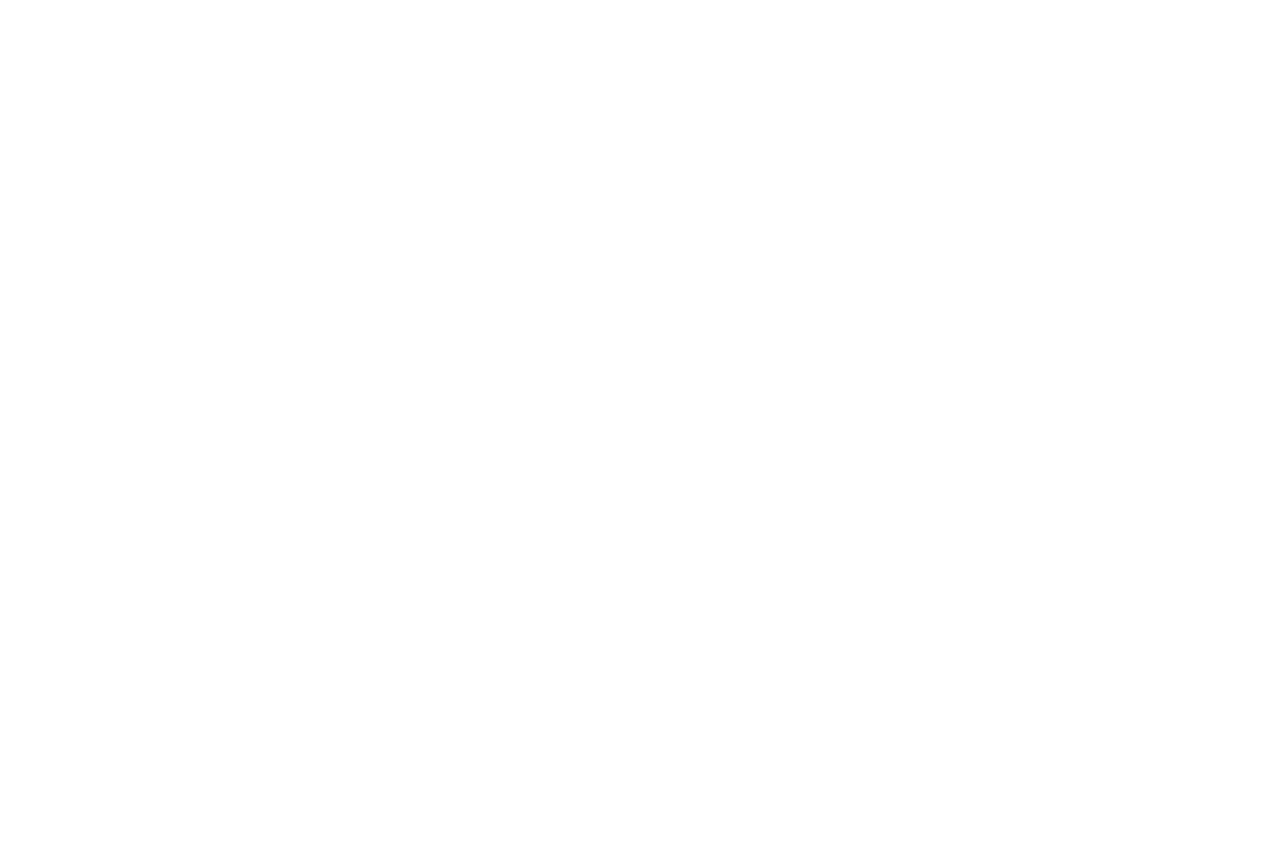
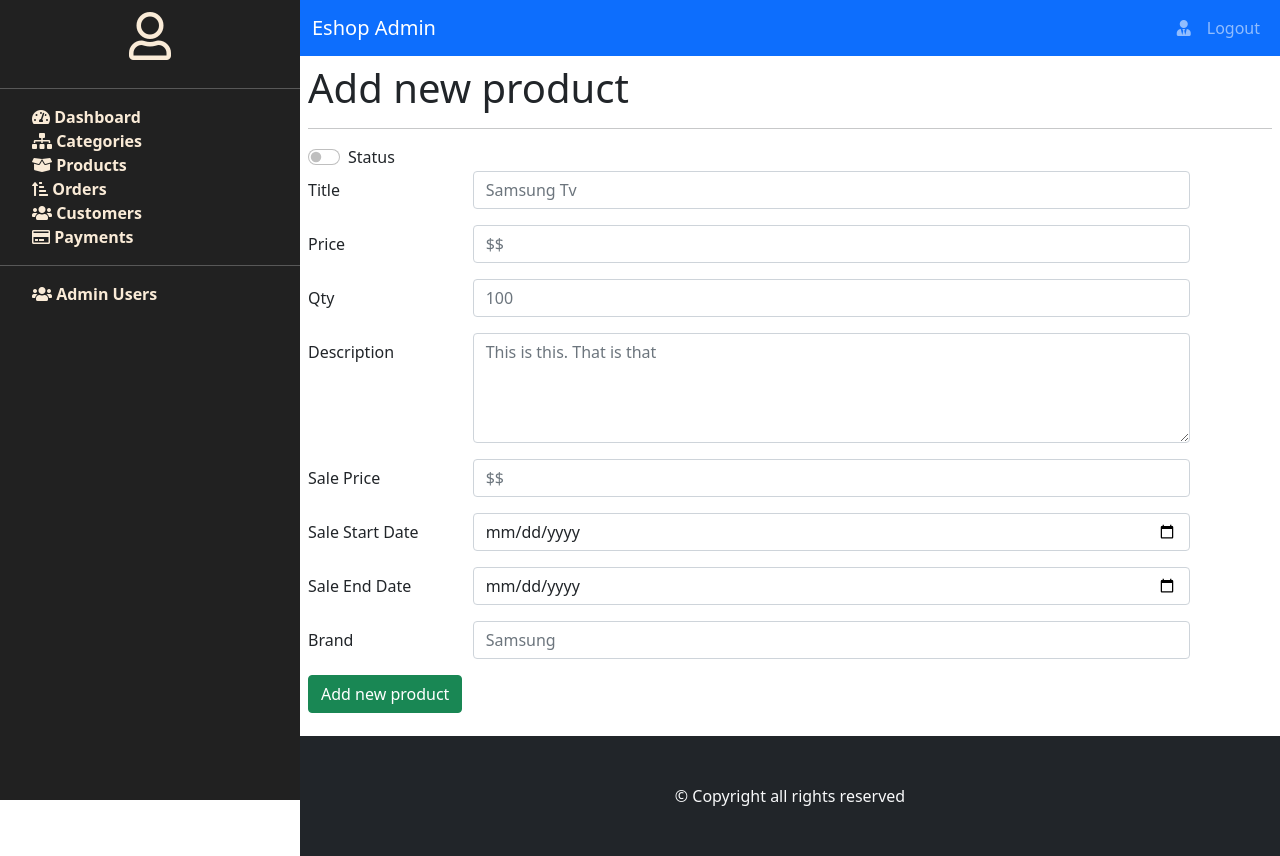
Before and after one commit to apabaad/ecommerce-admin-cms-react, a React (Create React App) app: page /product/new in a window 1280 px wide. Before the commit the page ends 800 px from the top, so only its background shows below. Built offline with nearby package versions, Linux system fonts and the light colour scheme; sample sign-in values are in the browser's storage.

Commit message:
delete api integrated, add product UI added

```diff
--- a/src/App.js
+++ b/src/App.js
@@ -9,6 +9,7 @@ import Category from './pages/category/Category';
 import Payment from './pages/payment/Payment';
 import Customer from './pages/customer/Customer';
 import Product from './pages/product/Product';
+import AddProduct from './pages/product/AddProduct';
 import Order from './pages/order/Order';
 import PrivateRoute from './components/private-route/PrivateRoute';
 import AdminProfile from './pages/admin-profile/AdminProfile';
@@ -37,6 +38,9 @@ function App() {
           <PrivateRoute path="/products">
             <Product />
           </PrivateRoute>
+          <PrivateRoute path="/product/new">
+            <AddProduct />
+          </PrivateRoute>
 
           <PrivateRoute path="/payments">
             <Payment />
--- a/src/apis/productApi.js
+++ b/src/apis/productApi.js
@@ -19,3 +19,16 @@ export const fetchProduct = async (slug) => {
     return error?.response?.data || { status: 'error', message: error.message };
   }
 };
+
+export const deleteProduct = async (_id) => {
+  try {
+    const { data } = await axios.delete(productAPI + '/' + _id, {
+      headers: {
+        Authorization: window.localStorage.getItem('refreshJWT'),
+      },
+    });
+    return data;
+  } catch (error) {
+    return error?.response?.data || { status: 'error', message: error.message };
+  }
+};
--- /dev/null
+++ b/src/components/add-product-form/AddProductForm.js
@@ -0,0 +1,88 @@
+import React, { useState } from 'react';
+import { Card, Col, Form, Row, Button, Spinner, Alert } from 'react-bootstrap';
+import GlobalForm from '../form-group/FromGroup';
+
+const initialState = {
+  status: true,
+  title: 'samg tv',
+  price: 500,
+  qty: 50,
+  description: 'Save your money',
+  categories: 'electoronics',
+  salePrice: 0,
+  saleStartDate: '',
+  saleEndDate: '',
+  brand: 'samsung',
+};
+
+const inputFields = [
+  {
+    label: 'Title',
+    name: 'title',
+    placeholder: 'Samsung Tv',
+    required: true,
+  },
+  {
+    label: 'Price',
+    name: 'price',
+    type: 'number',
+    placeholder: '$$',
+  },
+
+  {
+    label: 'Qty',
+    name: 'qty',
+    type: 'number',
+    required: true,
+    placeholder: '100',
+  },
+  {
+    label: 'Description',
+    name: 'description',
+    as: 'textarea',
+    rows: 4,
+    placeholder: 'This is this. That is that',
+  },
+  {
+    label: 'Sale Price',
+    name: 'salePrice',
+    type: 'number',
+    placeholder: '$$',
+    required: true,
+  },
+  {
+    label: 'Sale Start Date',
+    name: 'saleStartDate',
+    type: 'date',
+  },
+  {
+    label: 'Sale End Date',
+    name: 'saleEndDate',
+    type: 'date',
+  },
+  {
+    label: 'Brand',
+    name: 'brand',
+    type: 'text',
+    placeholder: 'Samsung',
+  },
+];
+const AddProductForm = () => {
+  const [product, setProduct] = useState(initialState);
+  return (
+    <div>
+      <Form>
+        <Form.Check type="switch" id="custom-switch" label="Status" required />
+
+        {inputFields.map((row, i) => {
+          return <GlobalForm {...row} />;
+        })}
+        <Button variant="success" type="submit">
+          Add new product
+        </Button>
+      </Form>
+    </div>
+  );
+};
+
+export default AddProductForm;
--- /dev/null
+++ b/src/components/form-group/FromGroup.js
@@ -0,0 +1,17 @@
+import React from 'react';
+import { Card, Col, Form, Row, Button, Spinner, Alert } from 'react-bootstrap';
+
+const GlobalForm = ({ label, ...rest }) => {
+  return (
+    <Form.Group as={Row} className="mb-3" controlId="formPlaintextPassword">
+      <Form.Label column sm="2">
+        {label}
+      </Form.Label>
+      <Col sm="9">
+        <Form.Control {...rest} />
+      </Col>
+    </Form.Group>
+  );
+};
+
+export default GlobalForm;
--- a/src/components/tables/ListTable.js
+++ b/src/components/tables/ListTable.js
@@ -2,7 +2,10 @@ import React, { useEffect } from 'react';
 import { Table, Button } from 'react-bootstrap';
 import { useDispatch, useSelector } from 'react-redux';
 
-import { getProductsAction } from '../../pages/product/productAction';
+import {
+  getProductsAction,
+  deleteProductsAction,
+} from '../../pages/product/productAction';
 
 export const ListTable = () => {
   const dispatch = useDispatch();
@@ -11,6 +14,14 @@ export const ListTable = () => {
   useEffect(() => {
     dispatch(getProductsAction());
   }, [dispatch]);
+
+  const handleOnDelete = (_id) => {
+    if (window.confirm('Are you sure you want to delete?')) {
+      dispatch(deleteProductsAction(_id));
+    }
+  };
+
+  const handleOnEdit = (_id) => {};
 
   return (
     <div>
@@ -22,8 +33,7 @@ export const ListTable = () => {
             <th>Title</th>
             <th>Price</th>
             <th>Qty</th>
-            <th>Edit</th>
-            <th>Delete</th>
+            <th>Actions</th>
           </tr>
         </thead>
         <tbody>
@@ -34,13 +44,28 @@ export const ListTable = () => {
                   <td>{i + 1}</td>
                   <td>{row.status === true ? 'Online' : 'Offline'}</td>
                   <td>{row.title}</td>
-                  <td>{row.price}</td>
+                  <td>${row.price}</td>
                   <td>{row.qty}</td>
                   <td>
-                    <Button variant="info">Edit</Button>
-                  </td>
-                  <td>
-                    <Button variant="danger">Delete</Button>
+                    <Button
+                      variant="info"
+                      onClick={() => {
+                        return handleOnEdit(row._id);
+                      }}
+                    >
+                      {' '}
+                      Edit
+                    </Button>
+                    <span className="ml-3">
+                      <Button
+                        variant="danger"
+                        onClick={() => {
+                          return handleOnDelete(row._id);
+                        }}
+                      >
+                        Delete
+                      </Button>
+                    </span>
                   </td>
                 </tr>
               );
--- /dev/null
+++ b/src/pages/product/AddProduct.js
@@ -0,0 +1,19 @@
+import React from 'react';
+import AdminLayout from '../Layout/AdminLayout';
+import { Button } from 'react-bootstrap';
+import { ListTable } from '../../components/tables/ListTable';
+import AddProductForm from '../../components/add-product-form/AddProductForm';
+
+const AddProduct = () => {
+  return (
+    <AdminLayout>
+      <div className="p-2">
+        <h1>Add new product</h1>
+        <hr />
+        <AddProductForm />
+      </div>
+    </AdminLayout>
+  );
+};
+
+export default AddProduct;
--- a/src/pages/product/productAction.js
+++ b/src/pages/product/productAction.js
@@ -3,8 +3,9 @@ import {
   getProducts,
   getSingleProduct,
   resFail,
+  deleteProductSuccess,
 } from './productSlice';
-import { fetchProduct } from '../../apis/productApi';
+import { fetchProduct, deleteProduct } from '../../apis/productApi';
 import { newAccessJWT } from '../../apis/tokenApi';
 import { userLogOut } from '../admin-user/userAction';
 
@@ -25,13 +26,37 @@ export const getProductsAction = () => async (dispatch) => {
   }
   //=== re auth
   if (data.status === 'success') {
-    return data.result.length && dispatch(getProducts(data.result));
+    return dispatch(getProducts(data.result));
   }
 
   dispatch(resFail(data));
 
-  //   OR
+  //   OR with ternery operator
   // data.status === 'success'
   //   ? data.result.length && dispatch(getProducts(data.result))
   //   : dispatch(resFail(data));
 };
+
+export const deleteProductsAction = (_id) => async (dispatch) => {
+  dispatch(resPending());
+
+  const data = await deleteProduct(_id);
+
+  //=== re auth
+  if (data.message === 'jwt expired') {
+    const token = await newAccessJWT();
+
+    if (token) {
+      dispatch(deleteProductsAction());
+    } else {
+      dispatch(userLogOut());
+    }
+  }
+  //=== re auth
+  if (data.status === 'success') {
+    dispatch(deleteProductSuccess());
+    return dispatch(getProductsAction());
+  }
+
+  dispatch(resFail(data));
+};
--- a/src/pages/product/productSlice.js
+++ b/src/pages/product/productSlice.js
@@ -22,6 +22,10 @@ const productSlice = createSlice({
       state.isPending = false;
       state.selectedProduct = payload;
     },
+    deleteProductSuccess: (state, { payload = {} }) => {
+      state.isPending = false;
+      state.productResp = payload;
+    },
     resFail: (state, { payload }) => {
       state.isPending = false;
       state.productResp = payload;
@@ -31,5 +35,11 @@ const productSlice = createSlice({
 
 const { reducer, actions } = productSlice;
 
-export const { resPending, getProducts, getSingleProduct, resFail } = actions;
+export const {
+  resPending,
+  getProducts,
+  getSingleProduct,
+  resFail,
+  deleteProductSuccess,
+} = actions;
 export default reducer;
```
